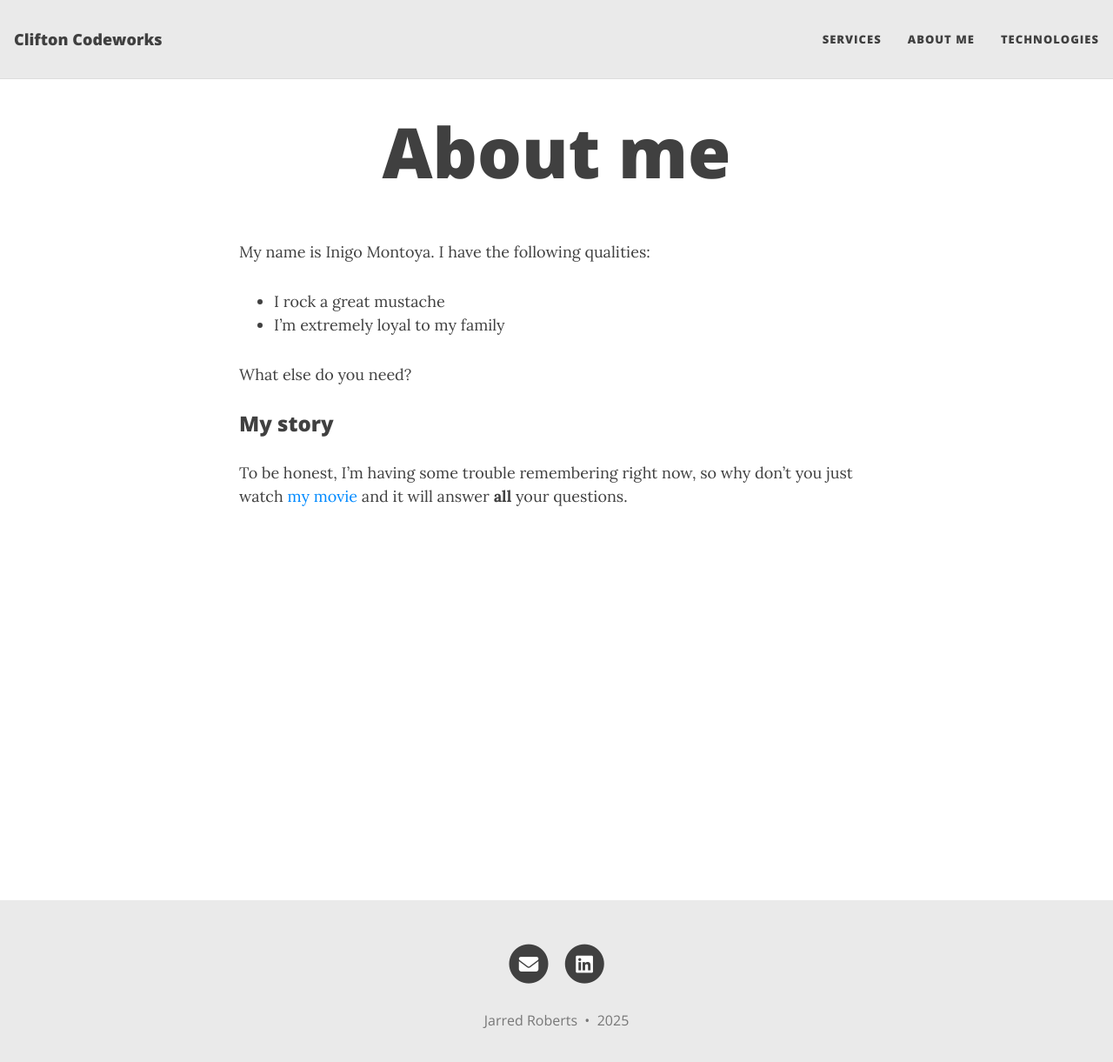
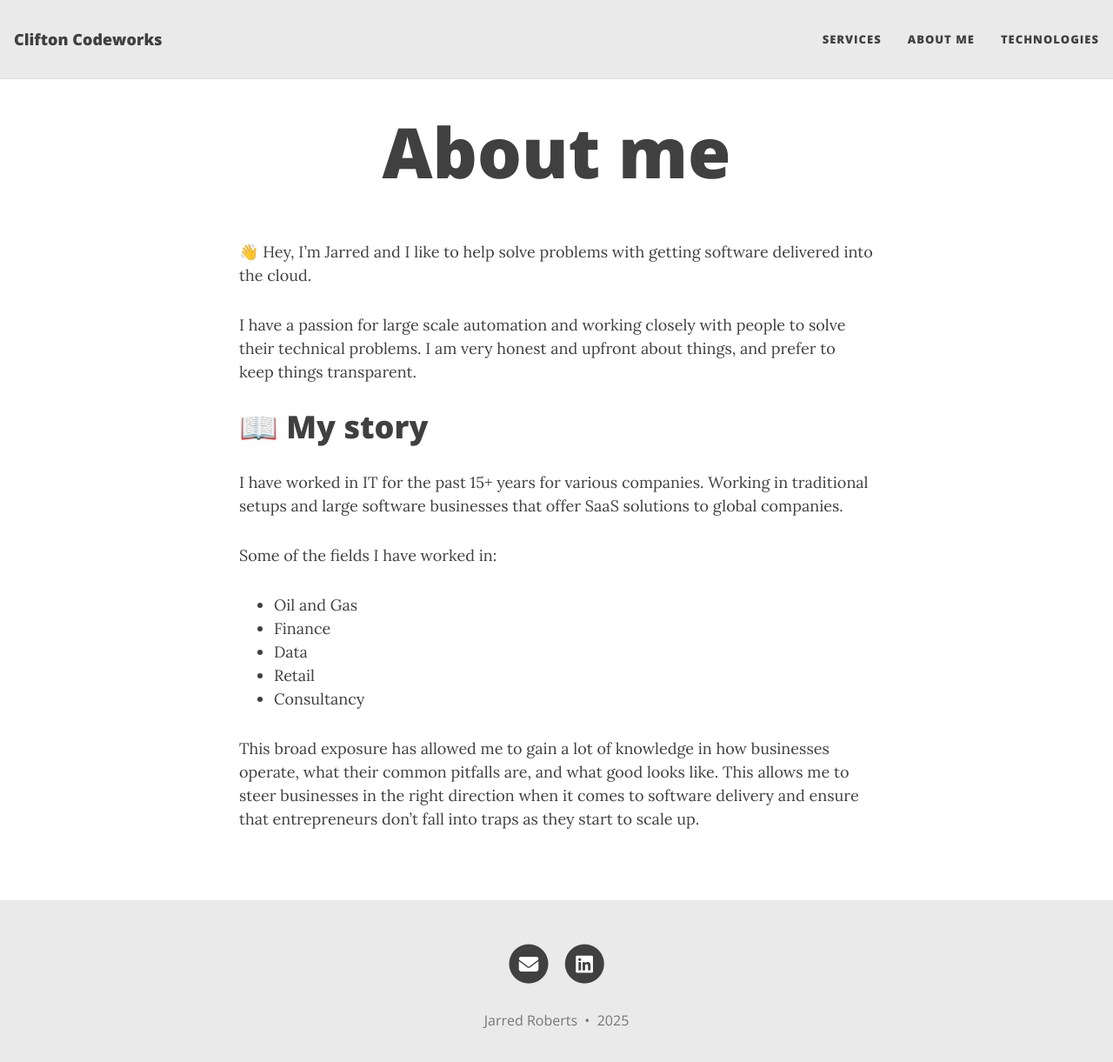
Before and after one commit to ChilledEther/business-site, a Jekyll site: the page built from pages/aboutme.md, in a window 1280 px wide and 1235 px high. Shown: the top 1221 px of the window at 87% size. Built offline with Jekyll 4.4.1, drawn with Linux system fonts in a browser that asks for light colours.

Commit message:
docs: update aboutme

```diff
--- a/pages/aboutme.md
+++ b/pages/aboutme.md
@@ -1,17 +1,24 @@
 ---
 layout: page
 title: About me
-# subtitle: Why you'd want to go on a date with me
 permalink: /aboutme/
 ---
 
-My name is Inigo Montoya. I have the following qualities:
+👋 Hey, I'm Jarred and I like to help solve problems with getting software delivered into the cloud.
 
-- I rock a great mustache
-- I'm extremely loyal to my family
+I have a passion for large scale automation and working closely with people to solve their technical problems.
+I am very honest and upfront about things, and prefer to keep things transparent.
 
-What else do you need?
+# 📖 My story
 
-### My story
+I have worked in IT for the past 15+ years for various companies. Working in traditional setups and large software businesses that offer SaaS solutions to global companies.
 
-To be honest, I'm having some trouble remembering right now, so why don't you just watch [my movie](https://en.wikipedia.org/wiki/The_Princess_Bride_%28film%29) and it will answer **all** your questions.
+Some of the fields I have worked in:
+
+* Oil and Gas
+* Finance
+* Data
+* Retail
+* Consultancy
+
+This broad exposure has allowed me to gain a lot of knowledge in how businesses operate, what their common pitfalls are, and what good looks like. This allows me to steer businesses in the right direction when it comes to software delivery and ensure that entrepreneurs don't fall into traps as they start to scale up.
```
